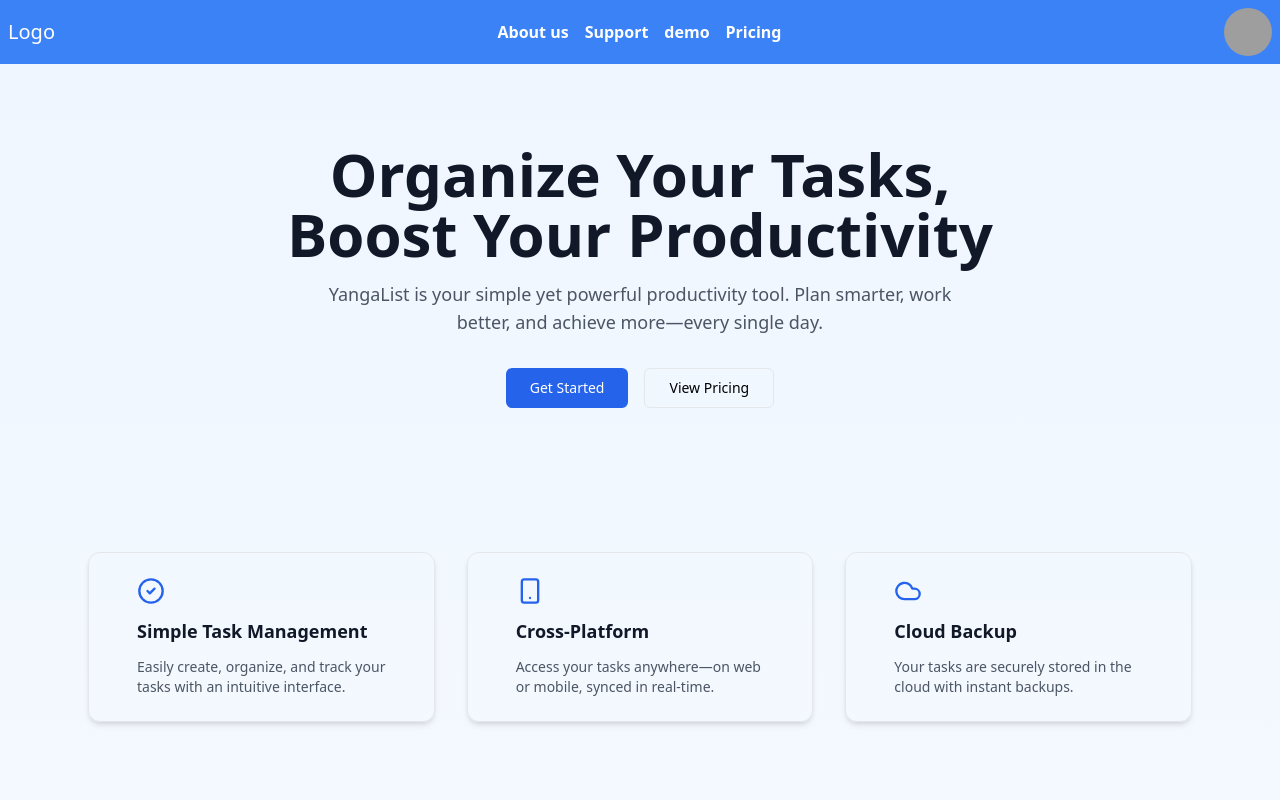
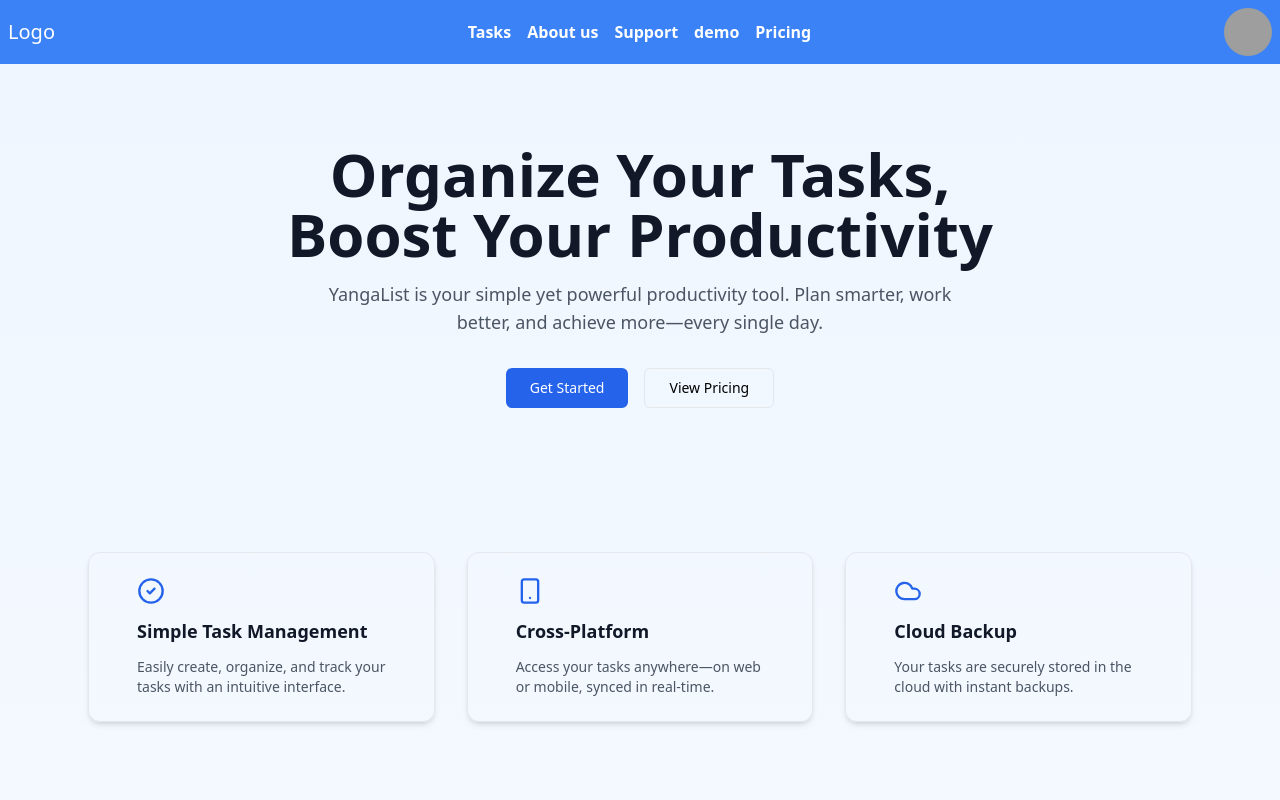
Before and after one commit to chriftech/devcom-web, a React (Create React App) app: page / in a window 1280 px wide. Shown: the top 800 px of the page. Built offline with nearby package versions, Linux system fonts and the light colour scheme; grey boxes are pictures that could not be loaded.

Commit message:
navbar items update

```diff
--- a/src/components/Header.tsx
+++ b/src/components/Header.tsx
@@ -8,6 +8,7 @@
           <a href='/' className="text-[15pt] text-white">Logo</a>
         </div>
         <div className="flex justify-center items-center gap-4 text-white font-bold">
+          <a href="/index" className="md:text-[12pt] text-[8pt]">Tasks</a>
           <a href="#about-us" className="md:text-[12pt] text-[8pt]">About us</a>
           <a href="/contact-us" className="md:text-[12pt] text-[8pt]">Support</a>
           <a href="#/" className="md:text-[12pt] text-[8pt]">demo</a>
```
